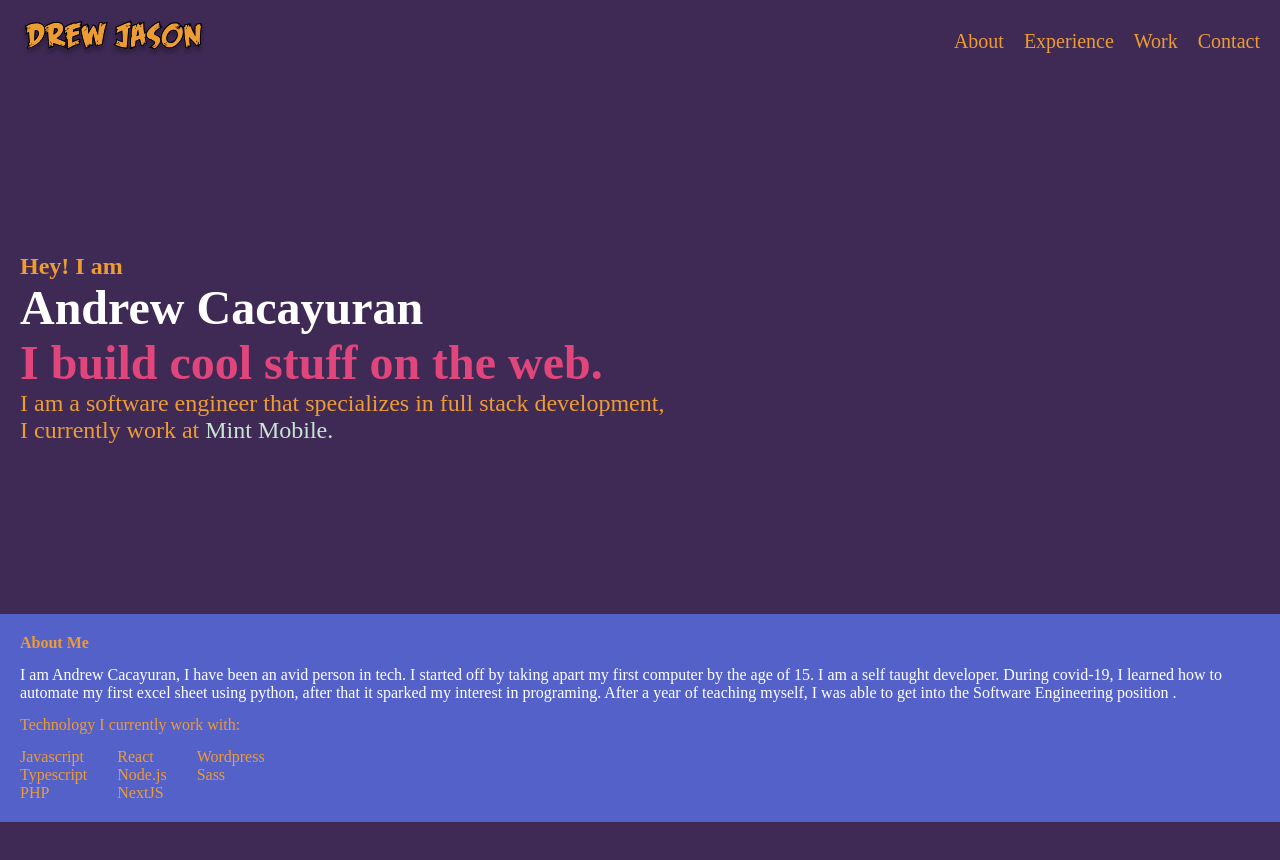
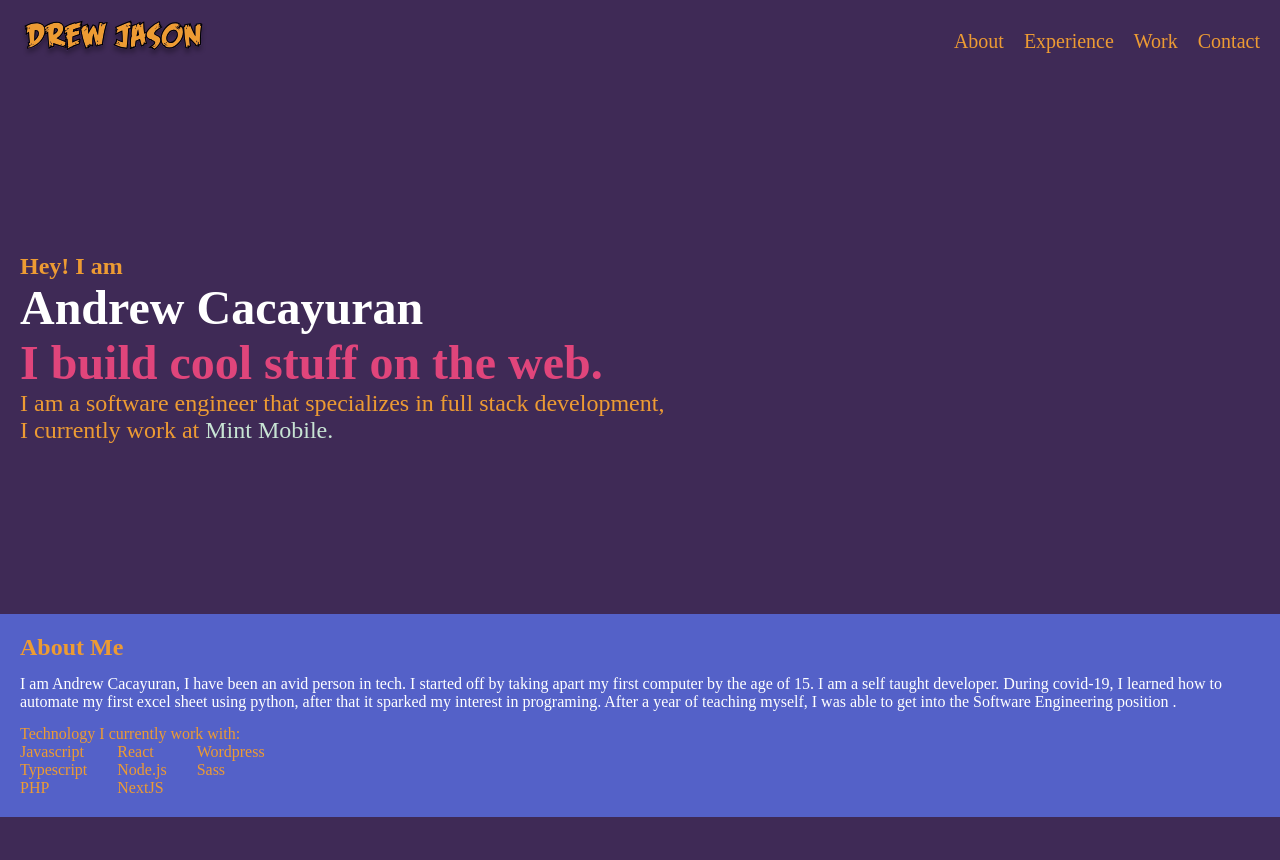
Before and after one commit to jayedeem/portfolio23, a React (Vite) app: page / in a window 1280 px wide. Shown: the top 860 px of the page. Built offline with nearby package versions, Linux system fonts and the light colour scheme; a web font is replaced by a local one.

Commit message:
other stuff

```diff
--- a/src/App.tsx
+++ b/src/App.tsx
@@ -35,9 +35,9 @@ function App() {
 							</Text>
 						</div>
 					</Container>
-					<Container bgColor="#5461C8">
+					<Container bgColor="#5461C8" id="aboutMe">
 						<div className={styles.aboutMe}>
-							<Heading as="h4">About Me</Heading>
+							<Heading as="h1">About Me</Heading>
 							<Text as="p" style={{ color: '#fff' }}>
                 I am Andrew Cacayuran, I have been an avid person in tech. I
                 started off by taking apart my first computer by the age of 15.
@@ -47,7 +47,7 @@ function App() {
                 myself, I was able to get into the Software Engineering position
                 .
 							</Text>
-							<Text as="p">Technology I currently work with: </Text>
+							<Text as="span">Technology I currently work with: </Text>
 							<div className={styles.aboutMe__tech}>
 								<ul>
 									<li>Javascript</li>
--- a/src/app.module.scss
+++ b/src/app.module.scss
@@ -17,7 +17,7 @@
 }
 
 .aboutMe {
-  h4 {
+  h1 {
     position: relative;
     margin-bottom: 14px;
   }
--- a/src/components/navbar/index.tsx
+++ b/src/components/navbar/index.tsx
@@ -10,10 +10,18 @@ export const NavBar = () => {
 			</div>
 			<div>
 				<ul className={styles.navbarList}>
-					<li>About</li>
-					<li>Experience</li>
-					<li>Work</li>
-					<li>Contact</li>
+					<li>
+						<a href="#aboutMe">About</a>
+					</li>
+					<li>
+						<a href="#experience">Experience</a>
+					</li>
+					<li>
+						<a href="#work">Work</a>
+					</li>
+					<li>
+						<a href="#contact">Contact</a>
+					</li>
 				</ul>
 			</div>
 		</div>
--- a/src/components/navbar/navbar.module.scss
+++ b/src/components/navbar/navbar.module.scss
@@ -21,9 +21,16 @@ ul.navbarList {
   align-items: center;
   li {
     list-style-type: none;
-    color: $nuclearYellow;
+    a {
+      color: $nuclearYellow;
+      text-decoration: none;
+    }
     font-size: 20px;
     display: none;
+    cursor: pointer;
+    &:hover {
+      scale: 1.1;
+    }
     @media screen and (min-width: 768px) {
       list-style-type: none;
       color: $nuclearYellow;
```
